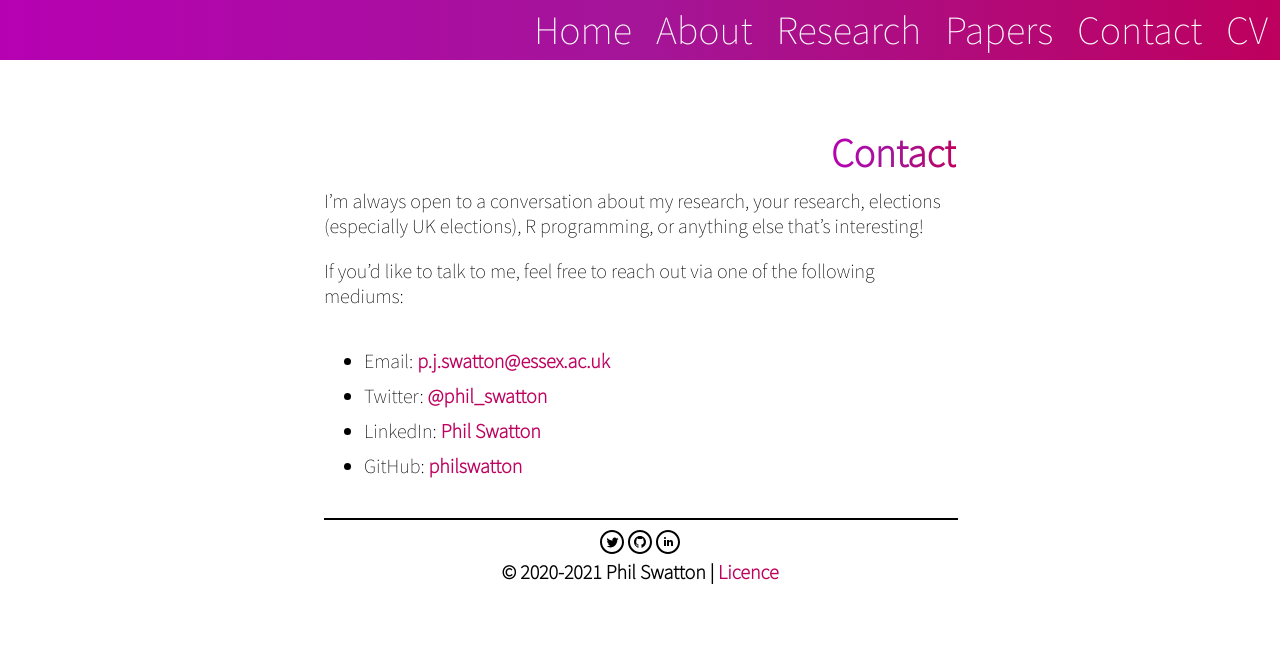
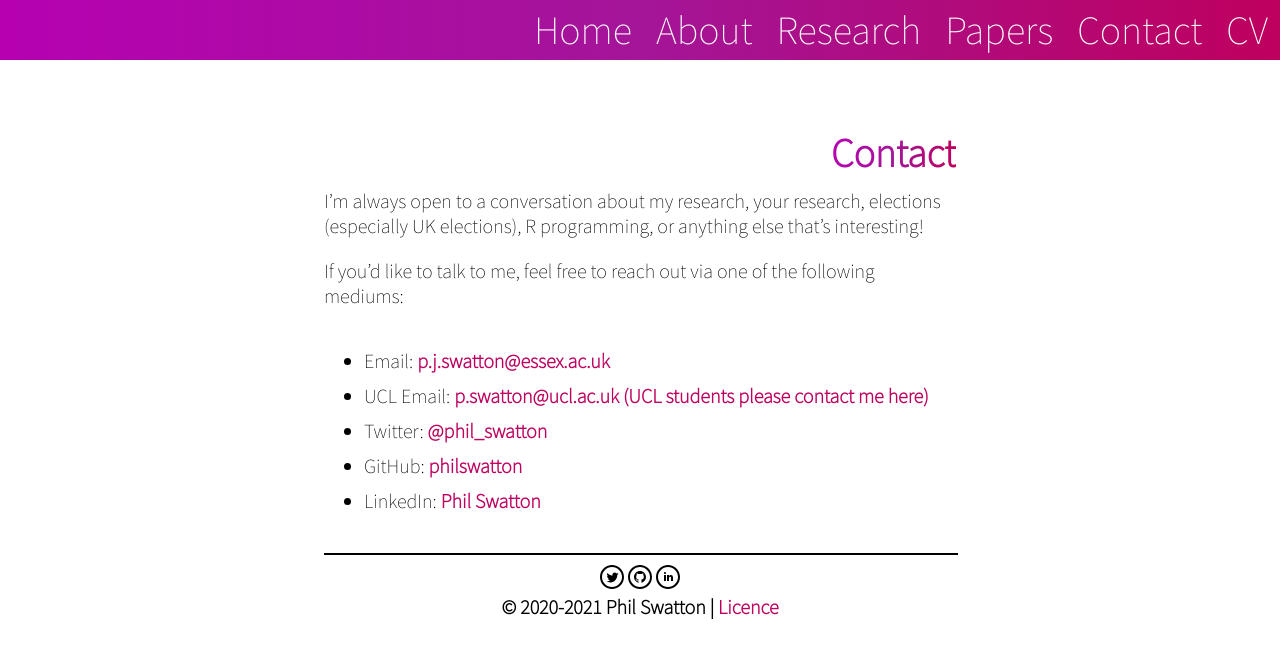
Before and after one commit to philswatton/philswatton.github.io, a Jekyll site: the page built from contact.md, in a window 1280 px wide. Shown: the top 658 px of the page. Built offline with Jekyll 4.4.1, drawn with Linux system fonts in a browser that asks for light colours.

Commit message:
updated contact details

```diff
--- a/_data/contact.yml
+++ b/_data/contact.yml
@@ -1,12 +1,15 @@
 - social: Email
   text: p.j.swatton@essex.ac.uk
   link: mailto:p.j.swatton@essex.ac.uk
+- social: UCL Email
+  text: p.swatton@ucl.ac.uk (UCL students please contact me here)
+  link: mailto:p.swatton@ucl.ac.uk
 - social: Twitter
   text: "@phil_swatton"
   link: https://twitter.com/phil_swatton
+- social: GitHub
+  text: philswatton
+  link: https://github.com/philswatton
 - social: LinkedIn
   text: Phil Swatton
   link: https://www.linkedin.com/in/philswatton/
-- social: GitHub
-  text: philswatton
-  link: https://github.com/philswatton
```
